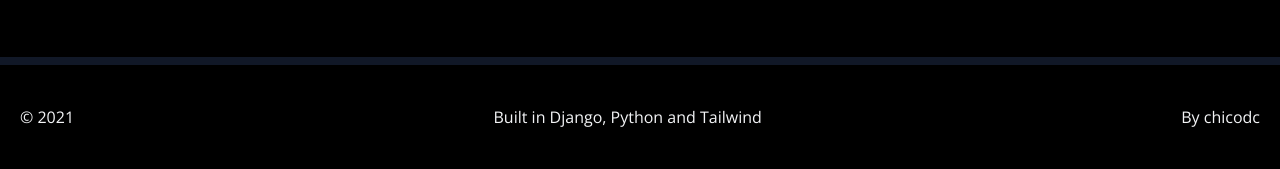
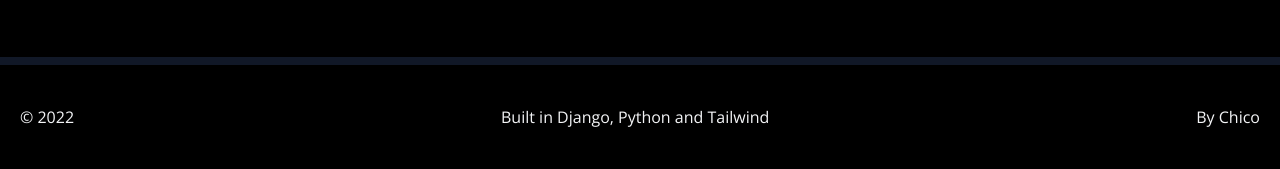
Before and after one commit to chicodelacruz/django_tailwind, a Django app: page / in a window 1280 px wide. Shown: the part 2415-2584 px from the top of the page. Run offline with Django 3.2, Linux system fonts and the light colour scheme; some libraries are stand-ins or nearby versions.

Commit message:
fix footer

```diff
--- a/templates/index.html
+++ b/templates/index.html
@@ -88,9 +88,9 @@
     <footer class=" px-5 py-10 ">
         <ul class="flex justify-between items-center">
 
-            <li>&copy; 2021</li>
+            <li>&copy; 2022</li>
             <li> Built in Django, Python and Tailwind</li>
-            <li>By chicodc</li>
+            <li>By Chico</li>
         </ul>
     </footer>
 
--- a/templates/movieDetail.html
+++ b/templates/movieDetail.html
@@ -20,7 +20,7 @@
                 </h2>
                 <p class=" w-11/12 md:w-5/12 font-medium text-white my-4">
                     {{movie.description |slice:":50"}}...
-                    {% lorem 1 %}
+                   <!--  {% lorem 1 %} -->
                 </p>
                 <div class="flex my-4">
                     <a href="{% url 'core:play' movie_id=movie.uuid %}">
@@ -60,7 +60,7 @@
                 <h2 class="text-gray-200 text-3xl font-medium">
                     Description
                 </h2>
-                <div class="flex justify-center  items-center min-w-full  movie_lis">
+                <div class="flex min-w-full  movie_lis">
                     <p class="text-gray-100 text-lg">
 
                         {{movie.description}}
--- a/templates/movieList.html
+++ b/templates/movieList.html
@@ -20,7 +20,7 @@ Netflix
                 </h2>
                 <p class=" w-11/12 md:w-5/12 font-medium text-white my-4">
                     {{show_case.description | slice:":50"}}...
-                    {% lorem 1 %}
+                  <!--   {% lorem 1 %} -->
                 </p>
                 <div class="flex my-4">
                     <a href="{% url 'core:play' movie_id=show_case.uuid %}">
```
Also changed, not shown: db.sqlite3, 2 other files.
